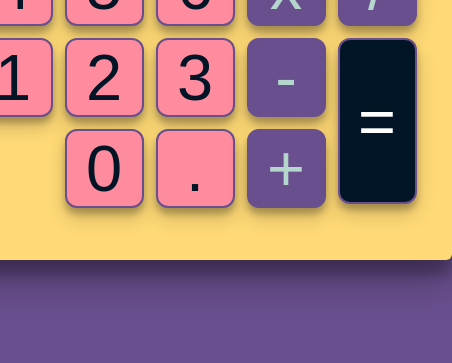
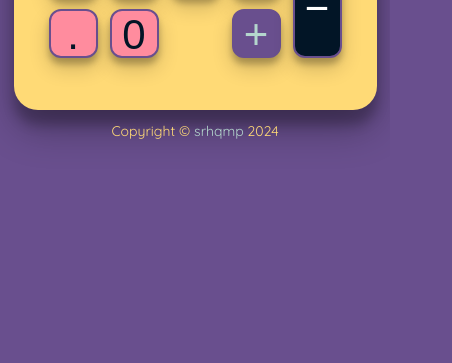
Before and after one commit to srhqmp/calculator, a plain HTML site: page index.html in a window 390 px wide. Shown: the part 481-844 px from the top of the page, 452 px wide, since content can reach past the window. Drawn offline with Linux system fonts and the light colour scheme; a web font is replaced by a local one.

Commit message:
style: mobile responsive

```diff
--- a/index.html
+++ b/index.html
@@ -21,6 +21,7 @@
             <div class="button number">7</div>
             <div class="button number">4</div>
             <div class="button number">1</div>
+            <div class="button number">.</div>
           </div>
           <div class="column">
             <div class="button number">8</div>
@@ -32,7 +33,6 @@
             <div class="button number">9</div>
             <div class="button number">6</div>
             <div class="button number">3</div>
-            <div class="button number">.</div>
           </div>
           <div class="column">
             <div class="button operation" id="clear-button">C</div>
@@ -48,5 +48,15 @@
         </div>
       </div>
     </div>
+    <footer class="copyright">
+      Copyright &copy;
+      <a
+        href="https://github.com/srhqmp"
+        target="_blank"
+        rel="noreferrer noopener"
+        >srhqmp</a
+      >
+      2024
+    </footer>
   </body>
 </html>
--- a/style.css
+++ b/style.css
@@ -20,7 +20,7 @@ body {
   font-family: "Jersey 10", sans-serif;
   font-weight: 400;
   font-style: normal;
-  padding: 65px 0;
+  padding: 120px 0;
 }
 
 .logo {
@@ -41,7 +41,7 @@ body {
 
 .calculator {
   background-color: var(--calculator-color);
-  border-radius: 6px;
+  border-radius: 24px;
   box-shadow: rgba(0, 0, 0, 0.3) 0px 19px 38px,
     rgba(0, 0, 0, 0.22) 0px 15px 12px;
   padding: 40px 35px;
@@ -132,4 +132,32 @@ body {
 
 footer {
   font-family: "Quicksand", sans-serif;
+  text-align: center;
+  margin-top: 12px;
+  font-size: 14px;
 }
+
+footer a {
+  text-decoration: none;
+  color: var(--screen-color);
+}
+
+@media (max-width: 720px) {
+  body {
+    padding: 35px 0;
+  }
+
+  .button {
+    width: 45px;
+    height: 45px;
+    font-size: 42px;
+  }
+
+  #equal-button {
+    height: 106px;
+  }
+
+  .current-display {
+    font-size: 64px;
+  }
+}
```
